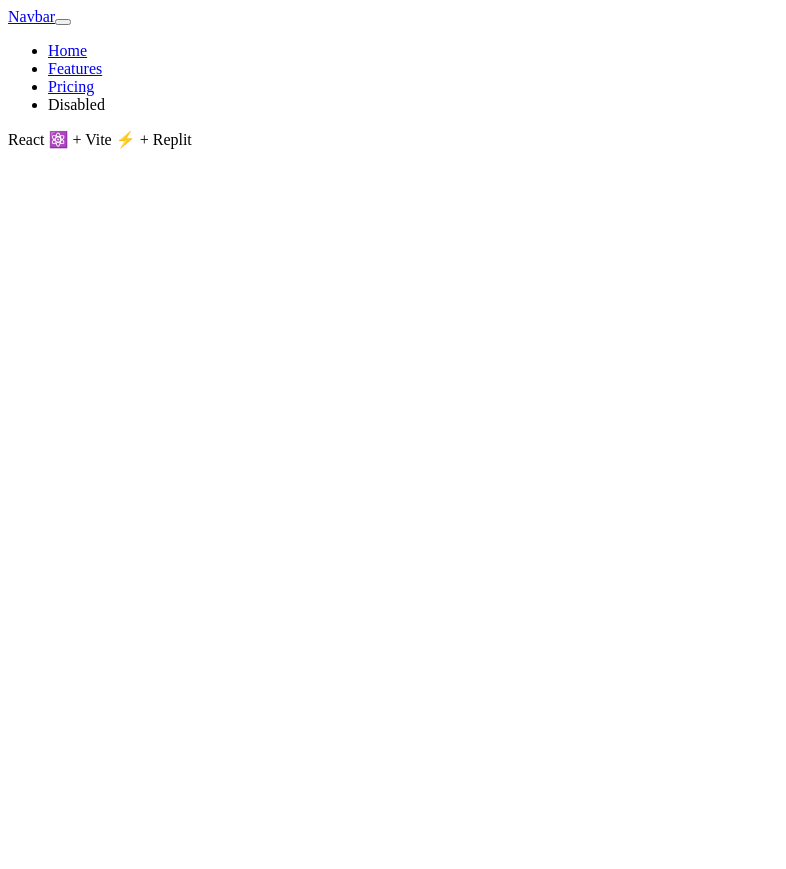
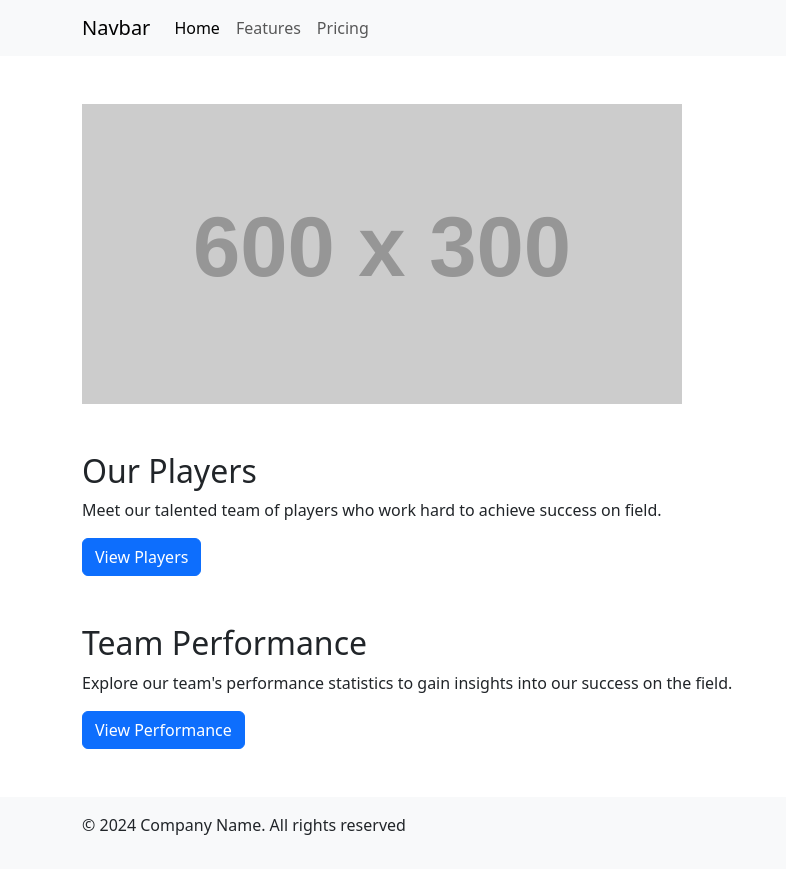
Before and after one commit to checodezz/players-react, a React (Vite) app: page / in a window 1280 px wide. Shown: the whole page, without its empty margins (0-786 px from the left). Before the commit the page ends 800 px from the top, so only its background shows below. Built offline with nearby package versions, Linux system fonts and the light colour scheme.

Commit message:
added homepage

```diff
--- a/package.json
+++ b/package.json
@@ -19,5 +19,9 @@
     "react-dom": "^18.2.0",
     "typescript": "^5.2.2",
     "vite": "^5.0.0"
+  },
+  "dependencies": {
+    "bootstrap": "^5.3.3",
+    "react-router-dom": "^6.22.3"
   }
 }
--- a/src/App.jsx
+++ b/src/App.jsx
@@ -1,11 +1,36 @@
 import "./App.css";
+import Footer from "./components/Footer";
 import Header from "./components/Header";
+import {Link} from "react-router-dom"
 
 export default function App() {
   return (
     <>
       <Header />
-      <main>React ⚛️ + Vite ⚡ + Replit</main>
+      <main className="container">
+        <img
+          src="https://placehold.co/600x300?text=Players+Playing"
+          className="img-fluid my-5"
+          alt="players-playing"
+        />
+        <div className="">
+          <h2 className="">Our Players</h2>
+          <p>
+            Meet our talented team of players who work hard to achieve success
+            on field.
+          </p>
+          <a className="btn btn-primary">View Players</a>
+        </div>
+        <div className="my-5">
+          <h2 className="">Team Performance</h2>
+          <p>
+            Explore our team's performance statistics to gain insights into our
+            success on the field.
+          </p>
+          <a className="btn btn-primary">View Performance</a>
+        </div>
+      </main>
+      <Footer />
     </>
   );
 }
--- /dev/null
+++ b/src/components/Footer.jsx
@@ -0,0 +1,8 @@
+const Footer = () => {
+  return (
+    <footer className="bg-body-tertiary py-3">
+      <p className="container">&copy; {new Date().getFullYear()} Company Name. All rights reserved</p>
+    </footer>
+  );
+};
+export default Footer;
--- a/src/components/Header.jsx
+++ b/src/components/Header.jsx
@@ -2,31 +2,44 @@ const Header = () => {
   return (
     <header>
       <nav class="navbar navbar-expand-lg bg-body-tertiary">
-    <div class="container-fluid">
-      <a class="navbar-brand" href="#">Navbar</a>
-      <button class="navbar-toggler" type="button" data-bs-toggle="collapse" data-bs-target="#navbarNav" aria-controls="navbarNav" aria-expanded="false" aria-label="Toggle navigation">
+        <div class="container">
+          <a class="navbar-brand" href="#">
+            Navbar
+          </a>
+          <button
+            class="navbar-toggler"
+            type="button"
+            data-bs-toggle="collapse"
+            data-bs-target="#navbarNav"
+            aria-controls="navbarNav"
+            aria-expanded="false"
+            aria-label="Toggle navigation"
+          >
             <span class="navbar-toggler-icon"></span>
           </button>
           <div class="collapse navbar-collapse" id="navbarNav">
             <ul class="navbar-nav">
               <li class="nav-item">
-            <a class="nav-link active" aria-current="page" href="#">Home</a>
+                <a class="nav-link active" aria-current="page" href="#">
+                  Home
+                </a>
               </li>
               <li class="nav-item">
-            <a class="nav-link" href="#">Features</a>
+                <a class="nav-link" href="#">
+                  Features
+                </a>
               </li>
               <li class="nav-item">
-            <a class="nav-link" href="#">Pricing</a>
-          </li>
-          <li class="nav-item">
-            <a class="nav-link disabled" aria-disabled="true">Disabled</a>
+                <a class="nav-link" href="#">
+                  Pricing
+                </a>
               </li>
             </ul>
           </div>
         </div>
       </nav>
     </header>
-  )
-}
+  );
+};
 
-export default Header
+export default Header;
--- a/src/index.jsx
+++ b/src/index.jsx
@@ -1,9 +1,19 @@
 import React from 'react'
 import ReactDOM from 'react-dom/client'
+import "bootstrap/dist/css/bootstrap.min.css"
+import "bootstrap/dist/js/bootstrap.min.js"
+import {createBrowserRouter, RouterProvider} from "react-router-dom"
 import App from './App'
+
+const router = createBrowserRouter([
+  {
+    path : "/",
+    element: <App/>
+  }
+])
 
 ReactDOM.createRoot(document.getElementById('root')).render(
 	<React.StrictMode>
-		<App />
+<RouterProvider router={router}/>
 	</React.StrictMode>
 )
```
Also changed, not shown: 1 other file (tests, documents, lock files or other folders). Lines whose indentation alone changed are shown as unchanged.
